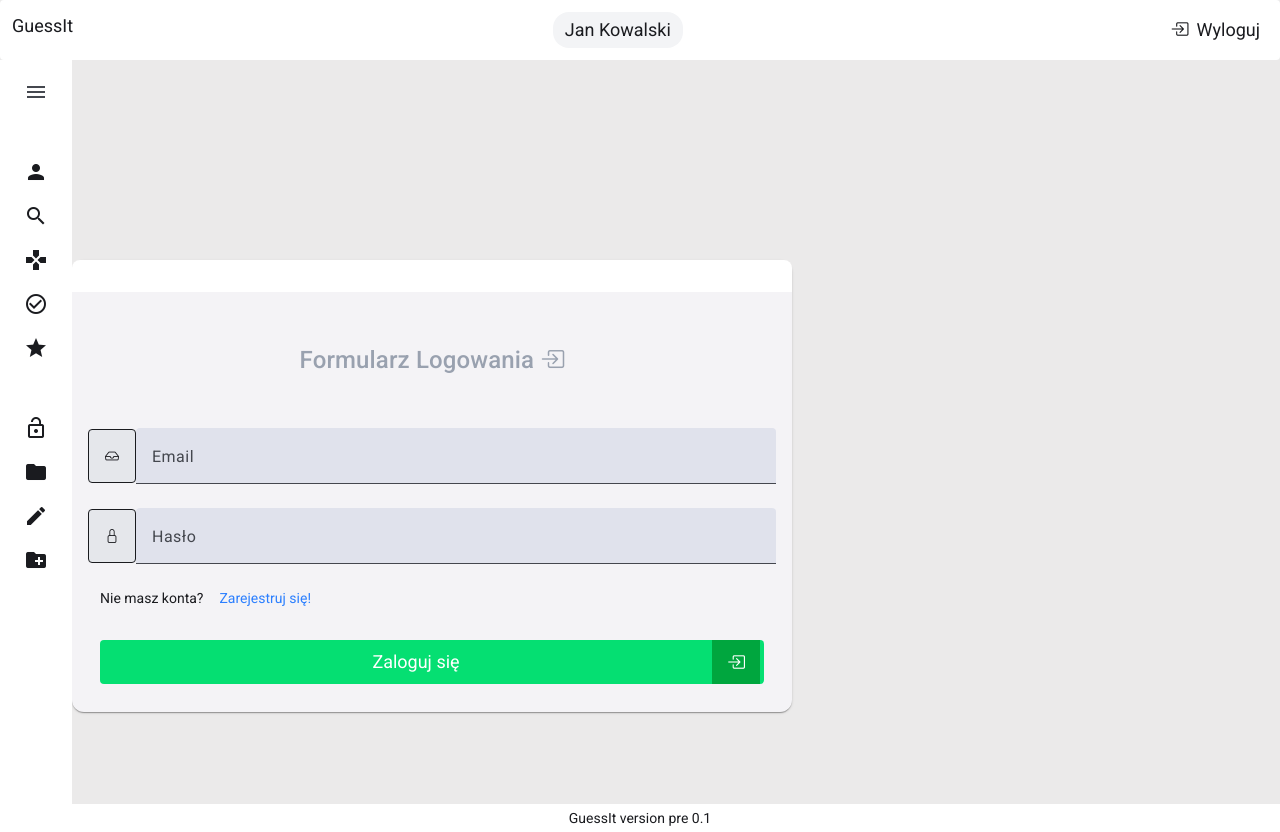
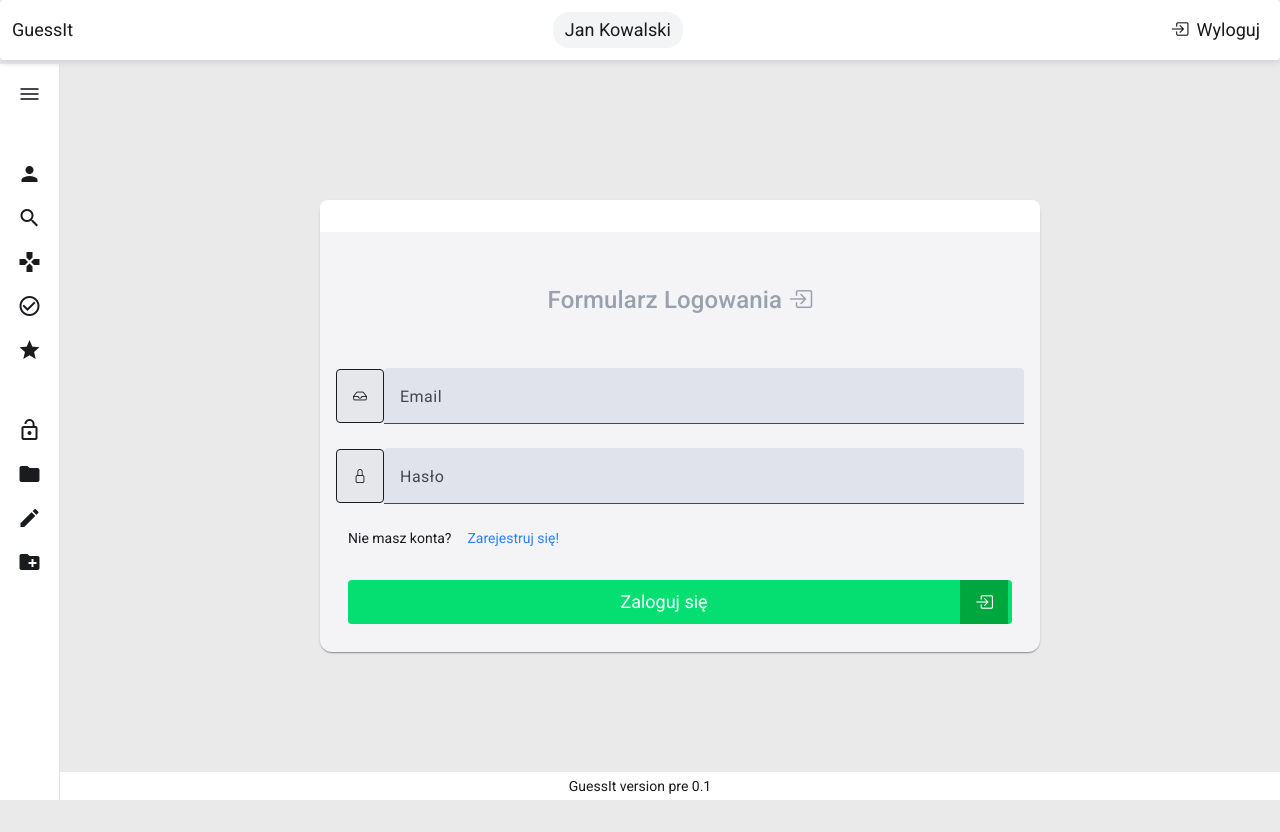
Before and after one commit to Drawcris/GuessItFrontend, an Angular app: page /login in a window 1280 px wide. After the commit the page ends 800 px from the top, so only its background shows below. Built offline with nearby package versions, Linux system fonts and the light colour scheme.

Commit message:
layout fix

```diff
--- a/src/app/app.html
+++ b/src/app/app.html
@@ -1,7 +1,11 @@
+@if (isLoggedIn == true) {
 <app-navbar />
+}
 <div>
-    <div class="flex space-x-">
-        <app-sidenav />
+    <div class="flex space-x-10">
+        @if(isLoggedIn == true) {
+            <app-sidenav />
+        }
         <router-outlet />
     </div>
     <app-footer />
--- a/src/app/app.ts
+++ b/src/app/app.ts
@@ -11,5 +11,5 @@ import { Footer } from './footer/footer';
   styleUrl: './app.css'
 })
 export class App {
-
+   isLoggedIn = true;
 }
--- a/src/app/auth/pages/login-page/login-page.css
+++ b/src/app/auth/pages/login-page/login-page.css
@@ -0,0 +1,3 @@
+:host {
+    width: 100%;
+}
--- a/src/app/auth/pages/login-page/login-page.html
+++ b/src/app/auth/pages/login-page/login-page.html
@@ -1,4 +1,5 @@
-<mat-card class="flex flex-col gap-13 w-180 mx-auto mt-50">
+<div class="justify-center">
+  <mat-card class="flex flex-col gap-13 w-180 mx-auto mt-50 center">
     <mat-card-title class="text-center bg-white p-4 rounded-t-lg">
       <mat-label class="text-white font-medium">
       </mat-label>
@@ -40,3 +41,4 @@
       </form>
     </mat-card-content>
   </mat-card>
+</div>
--- a/src/app/auth/pages/register-page/register-page.css
+++ b/src/app/auth/pages/register-page/register-page.css
@@ -0,0 +1,3 @@
+:host {
+    width: 100%;
+}
--- a/src/app/auth/pages/register-page/register-page.html
+++ b/src/app/auth/pages/register-page/register-page.html
@@ -1,3 +1,4 @@
+<div class="justify-center ">
   <mat-card class="flex flex-col gap-13 w-180 mx-auto mt-50">
     <mat-card-title class="text-center bg-white p-4 rounded-t-lg">
       <mat-label class="text-white font-medium">
@@ -64,3 +65,4 @@
       </form>
     </mat-card-content>
   </mat-card>
+</div>
--- a/src/app/footer/footer.css
+++ b/src/app/footer/footer.css
@@ -0,0 +1,6 @@
+.footer{
+    position: fixed;
+    bottom: 0;
+    width: 100%;
+    background-color: white;
+}
--- a/src/app/footer/footer.html
+++ b/src/app/footer/footer.html
@@ -1,5 +1,5 @@
 <footer>
-    <div class="text-center p-1 bg-white">
+    <div class="footer text-center p-1 bg-white">
         GuessIt version pre 0.1
     </div>
 </footer>
--- a/src/app/home/pages/home-page/home-page.html
+++ b/src/app/home/pages/home-page/home-page.html
@@ -1,4 +1,4 @@
-<div class="grid grid-rows-3 grid-cols-3 items-center gap-1 justify-center px-10 py-10">
+<div class="grid grid-rows-3 grid-cols-3 items-center gap-1 justify-center px-10 py-20">
     <div class="col-span-1 row-span-1 bg-green-300 p-4 rounded-lg shadow-2xl space-y-2 ">
         <div class="flex">
         <h1 class="text-xl font-bold text-center">
--- a/src/app/navbar/navbar.css
+++ b/src/app/navbar/navbar.css
@@ -0,0 +1,7 @@
+nav {
+    position: fixed;
+    top: 0;
+    left: 0;
+    right: 0;
+    z-index: 100;
+}
--- a/src/app/navbar/navbar.html
+++ b/src/app/navbar/navbar.html
@@ -1,5 +1,5 @@
 <nav>
-    <div class="flex  text-lg p-3 rounded-sm bg-white">
+    <div class="flex  text-lg p-3 rounded-sm bg-white top-0 left-0 right-0 shadow-md items-center space-x-4 shadow-gray-300">
         <span>GuessIt</span>
         <div class="ml-auto inline-flex justify-end bg-gray-100 hover:bg-gray-300 rounded-2xl px-3 py-1 cursor-pointer">
             <p>Jan Kowalski</p>
--- a/src/app/sidenav/sidenav.css
+++ b/src/app/sidenav/sidenav.css
@@ -1,11 +1,42 @@
 .example-container {
-    height: 93vh;
+    height: calc(100vh - 64px);
     background-color: white;
+    margin-top: 64px;
 }
-mat-sidenav, mat-sidenav-content {
+
+mat-sidenav {
+    position: fixed;
+    left: 0;
+    top: 64px;
+    height: calc(100vh - 64px);
+    background-color: white;
+    z-index: 99;
+}
+
+mat-sidenav-content {
     height: 100%;
     background-color: white;
+    margin-left: 0;
 }
+
 mat-toolbar {
-       background-color: white;
+    position: fixed;
+    top: 64px;
+    left: 0;
+    width: 60px;
+    height: calc(100vh - 64px);
+    background-color: white;
+    z-index: 98;
+    display: flex;
+    flex-direction: column;
+    align-items: center;
+    padding: 10px 0;
+    border-right: 1px solid #e0e0e0;
 }
+
+.sidenav-icons {
+    display: flex;
+    flex-direction: column;
+    gap: 20px;
+    margin-top: 10px;
+}
```
Lines whose indentation alone changed are shown as unchanged.
